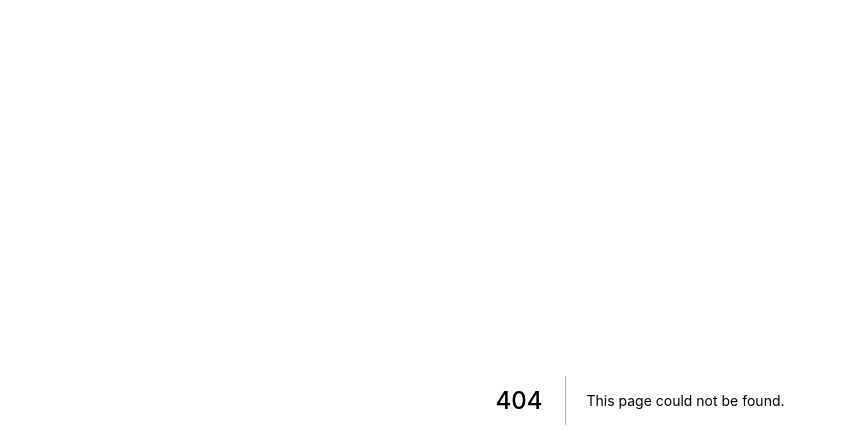
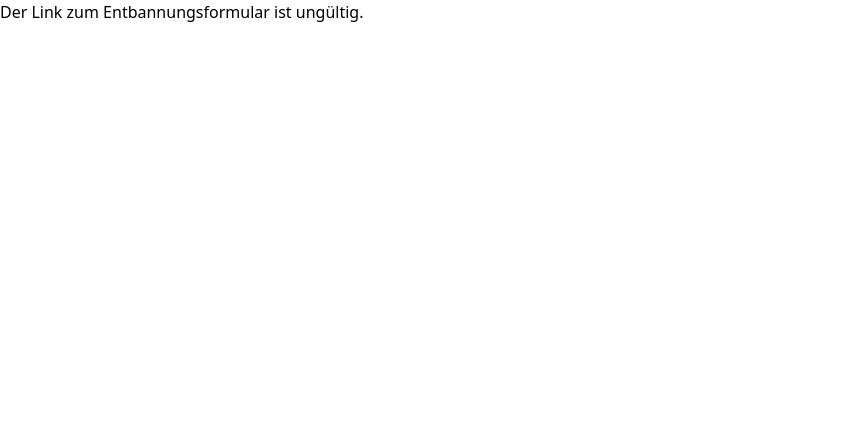
Before and after one commit to Fortnite-DE/Web, a Next.js app: page /unban in a window 1280 px wide. Before the commit this address had no page. Shown: the top 448 px of the page, without its empty margins (0-846 px from the left). Built offline with nearby package versions, Linux system fonts and the light colour scheme.

Commit message:
unban web added

```diff
--- /dev/null
+++ b/pages/unban/index.tsx
@@ -0,0 +1,103 @@
+import {NextPage} from "next";
+import {useEffect, useState} from "react";
+import { useRouter } from 'next/router';
+
+
+const Unban: NextPage = () => {
+    const [isRedirecting, setIsRedirecting] = useState(true);
+    const [error, setError] = useState(false);
+
+    const [timestamp, setTimestamp] = useState(0);
+    const [timeLeft, setTimeLeft] = useState('');
+
+    const router = useRouter();
+
+    async function fetchData() {
+        const params = new URLSearchParams(window.location.search);
+        let receivedTimestamp: number | null = null;
+        let receivedSignature: string | null = null;
+
+        if (params.has('timestamp'))
+            receivedTimestamp = parseInt(params.get('timestamp')!, 0);
+
+        if (params.has('signature'))
+            receivedSignature = params.get('signature');
+
+        if (!receivedTimestamp || !receivedSignature)
+        {
+            setIsRedirecting(false);
+            return setError(true)
+        }
+
+        fetch(`https://auth.fn-discord.de/unban?timestamp=${receivedTimestamp}&signature=${receivedSignature}`)
+        .then(response => response.json())
+        .then(response => {
+            if (response.status == 200)
+                router.replace(response.redirect);
+            else {
+                setIsRedirecting(false);
+                if (response.status == 403)
+                    setTimestamp((receivedTimestamp ?? 0) * 1000);
+                else
+                    setError(true);
+            }
+        })
+        .catch(error => {
+            setIsRedirecting(false);
+            setError(true);
+        });
+    }
+
+    useEffect(() => {
+        fetchData();
+    }, []);
+
+    useEffect(() => {
+        if (timestamp > 0 && timestamp > Date.now()) {
+            const timer = setInterval(() => {
+                const now = Date.now();
+                const difference = timestamp - now;
+
+                if (difference <= 0) {
+                  clearInterval(timer);
+                  fetchData();
+                }
+                else
+                {
+                  const days = Math.floor(difference / (1000 * 60 * 60 * 24));
+                  const hours = Math.floor((difference % (1000 * 60 * 60 * 24)) / (1000 * 60 * 60));
+                  const minutes = Math.floor((difference % (1000 * 60 * 60)) / (1000 * 60));
+                  const seconds = Math.floor((difference % (1000 * 60)) / 1000);
+
+                  const dayText = days === 1 ? "Tag" : "Tage";
+
+                  setTimeLeft(`${days} ${dayText} ${String(hours).padStart(2, '0')}:${String(minutes).padStart(2, '0')}:${String(seconds).padStart(2, '0')}`);
+                }
+              }, 1000);
+
+            return () => clearInterval(timer);
+        }
+      }, [timestamp]);
+
+    if (isRedirecting)
+        return null;
+
+    return (
+        <div>
+            {error && (
+                <>
+                    <div>Der Link zum Entbannungsformular ist ungültig.</div>
+                </>
+            )}
+
+            {timestamp !== 0 && timeLeft !== '' && (
+                <>
+                    <div>Du kannst einen Entbannungsantrag stellen ab: {new Date(timestamp).toLocaleString()}</div>
+                    <div>{timeLeft}</div>
+                </>
+            )}
+        </div>
+    );
+}
+
+export default Unban
```
